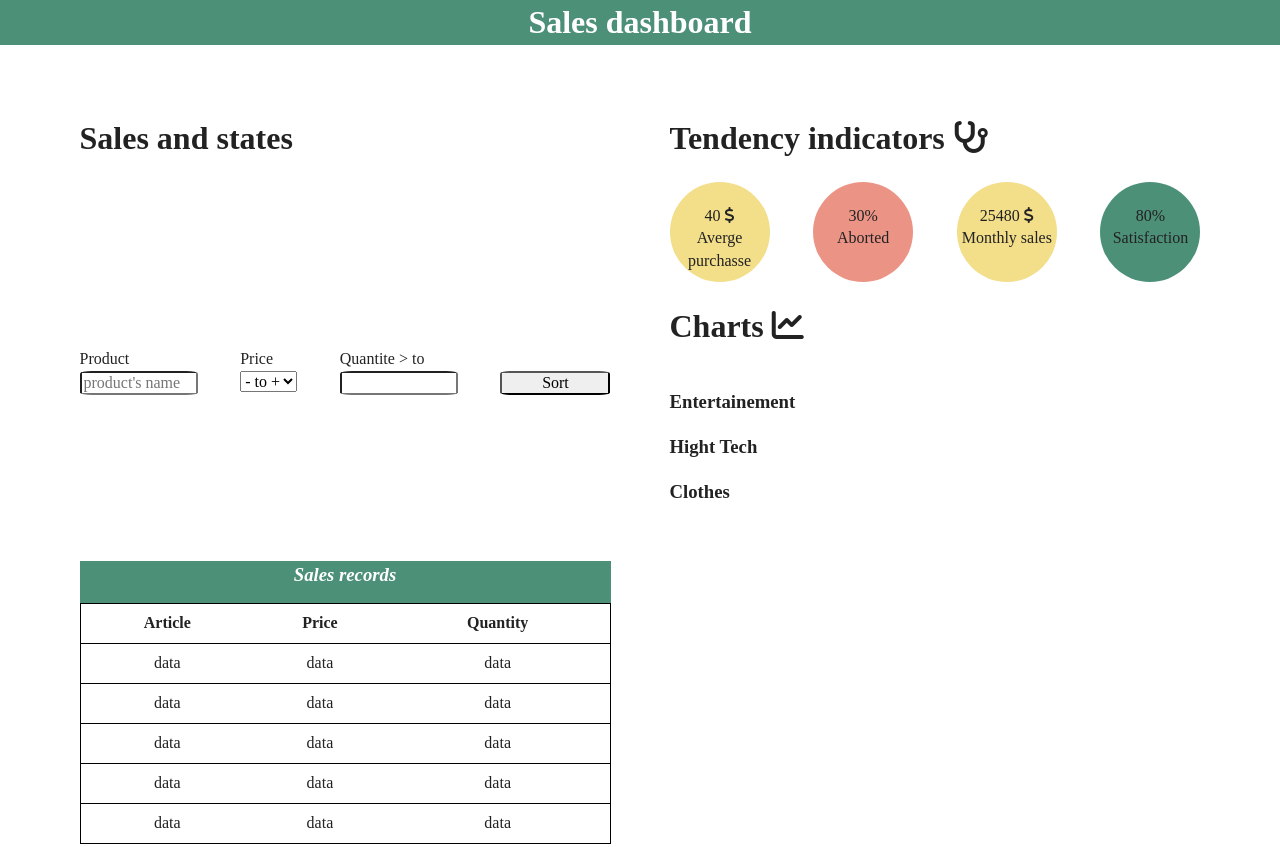
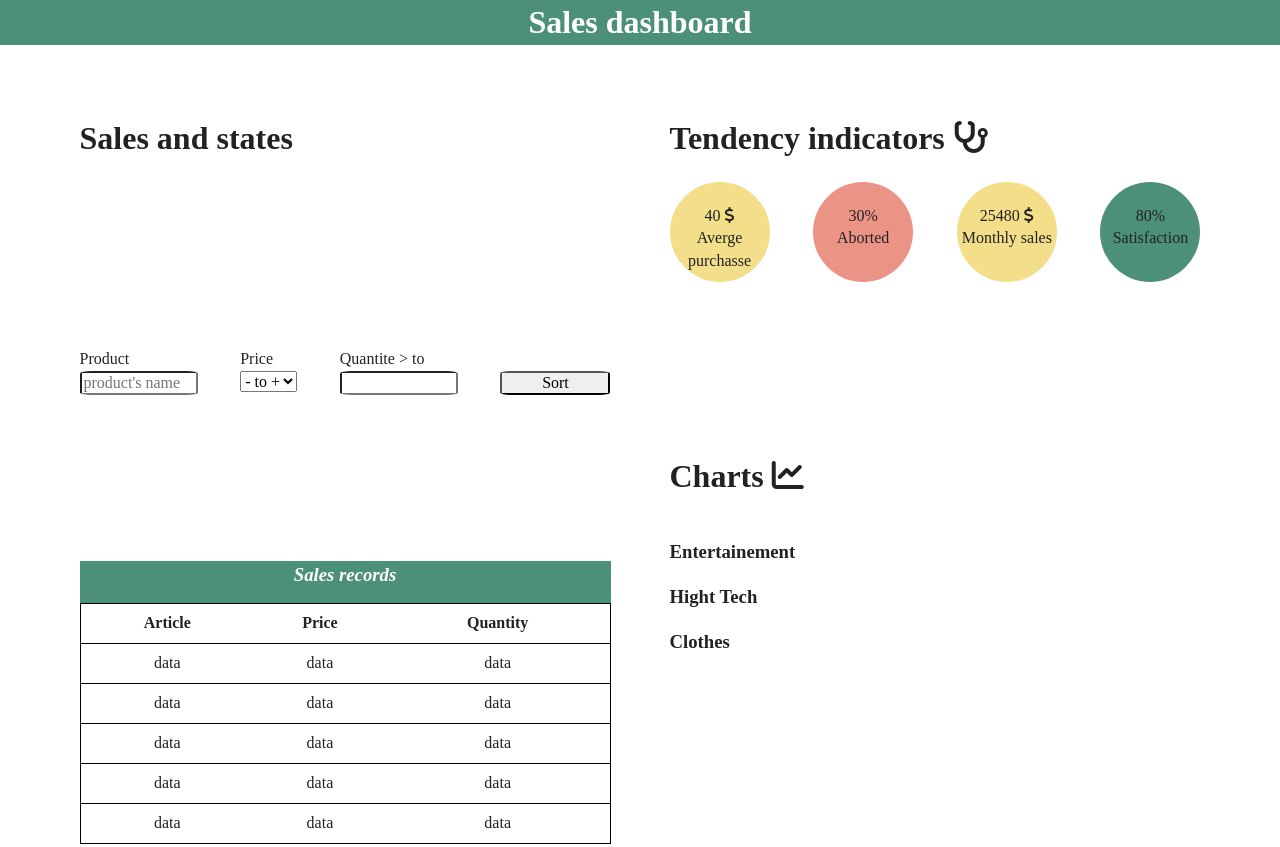
Before and after one commit to sitayebsofiane/exercice_html_css, a plain HTML site: page html5-boilerplate_v7.3.0/index.html in a window 1280 px wide. Shown: the top 847 px of the page. Drawn offline with nearby package versions, Linux system fonts and the light colour scheme.

Commit message:
fix margin charts

```diff
--- a/html5-boilerplate_v7.3.0/css/main.css
+++ b/html5-boilerplate_v7.3.0/css/main.css
@@ -287,6 +287,9 @@ textarea {
 }
 .right_div{
   width: 45%;
+  display: flex;
+  flex-direction: column;
+
 }
 /*--------------------left div------------------------*/
 form{
@@ -402,3 +405,6 @@ progress {
   width: 100%;
   height: 30px;
 }
+.right_div article{
+  margin-top: 150px;
+}
--- a/html5-boilerplate_v7.3.0/index.html
+++ b/html5-boilerplate_v7.3.0/index.html
@@ -91,10 +91,9 @@
     </table>
     </div>
     <div class="right_div">
-      <h1>Tendency indicators <i class="fas fa-stethoscope"></i>
+      <!-- the first bloc of the right-->
 
-      </h1>
-      <!-- the first bloc of the right-->
+        <h1>Tendency indicators <i class="fas fa-stethoscope"></i></h1>
     <div class="circle">
         <span class="circle1">
             <p> <br>40 <i class="fas fa-dollar-sign"></i></p>
@@ -113,7 +112,9 @@
         <p>Satisfaction</p>
       </span>
     </div>
+
     <!-- the seconde bloc of the right-->
+    <article>
     <h1>Charts <i class="fas fa-chart-line"></i></h1>
     <div class="charts">
     <aside>
@@ -127,7 +128,7 @@
     <p class="progress-bar"><span data-value="50" style="width: 60%;">60%</span>  <progress max="100" value="60"></progress></p>
     </aside>
     </div>
-    </div>
+    </article>
   </div>
   <!-- end  Sales dashboard -->
   <!-- script pour les icone -->
```
